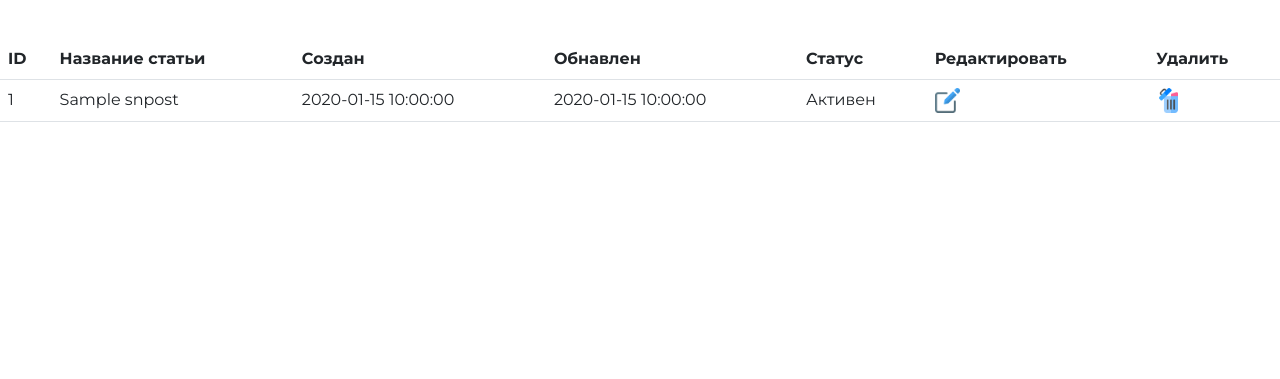
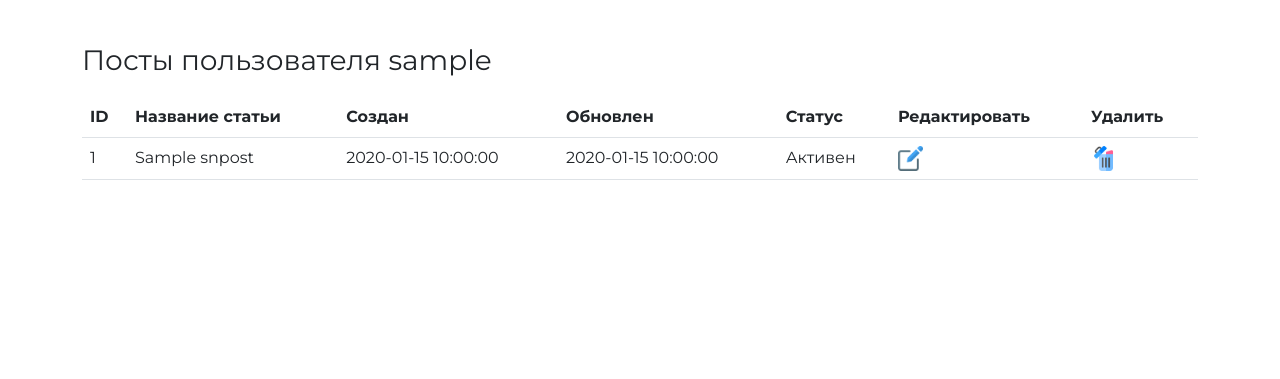
Before and after one commit to basterrus/scinet, a Django app: page /auth/posts/ in a window 1280 px wide. Shown: the part 57-436 px from the top of the page. Run offline with Django 4.2, Linux system fonts and the light colour scheme; a user stored in the database is signed in; tables that the repository leaves empty hold one stand-in row (values such as "Sample post"); grey boxes marked "Sample" are stand-in pictures.

Commit message:
17.06.2022 - в модель post добавлена запись is_moderate и функция moderate -После публикации у поста статус is_active и is_moderated равны False -Изменил видимость при выводе постов показывает только is_moderated = False -привязал урлы к категориям, для вывода всех постов в категории
---Правка багов шаблона фронтенда

```diff
--- a/templates/authapp/user_auth/all_users_post.html
+++ b/templates/authapp/user_auth/all_users_post.html
@@ -6,14 +6,15 @@
     <br>
     <br>
     <br>
-    <div>
+    <div class="container">
+    <p><span  class="fs-3">Посты пользователя {{ user.username }}</span> </p>
         <table class="table">
             <thead>
             <tr>
                 <th>ID</th>
                 <th>Название статьи</th>
                 <th>Создан</th>
-                <th>Обнавлен</th>
+                <th>Обновлен</th>
                 <th>Статус</th>
                 <th>Редактировать</th>
                 <th>Удалить</th>
--- a/templates/authapp/user_auth/edit.html
+++ b/templates/authapp/user_auth/edit.html
@@ -3,8 +3,9 @@
 {% load media_tags %}
 
 {% block content %}
+    <div class="container pt-5">
         <a href="{% url 'index' %}" class="edit_cross"></a>
-    <div class="h2">
+        <div class="h2 ">
             Редактирование учетной записи
         </div>
         <form action="{% url 'auth:edit' %}" method="POST" enctype="multipart/form-data">
@@ -14,4 +15,5 @@
             <img src="{{ user.avatar|media_for_users }}" alt="avatar"/>
             <input class="auth_button" type="submit" value="Cохранить">
         </form>
+    </div>
 {% endblock %}
--- a/templates/authapp/user_auth/section_subscribe.html
+++ b/templates/authapp/user_auth/section_subscribe.html
@@ -7,7 +7,7 @@
     <br>
     <br>
     <div>
-        <table class="table orders_list">
+        <table class="container table orders_list">
             <thead>
             <tr>
                 <th>Название раздела</th>
```
Lines whose indentation alone changed are shown as unchanged.
